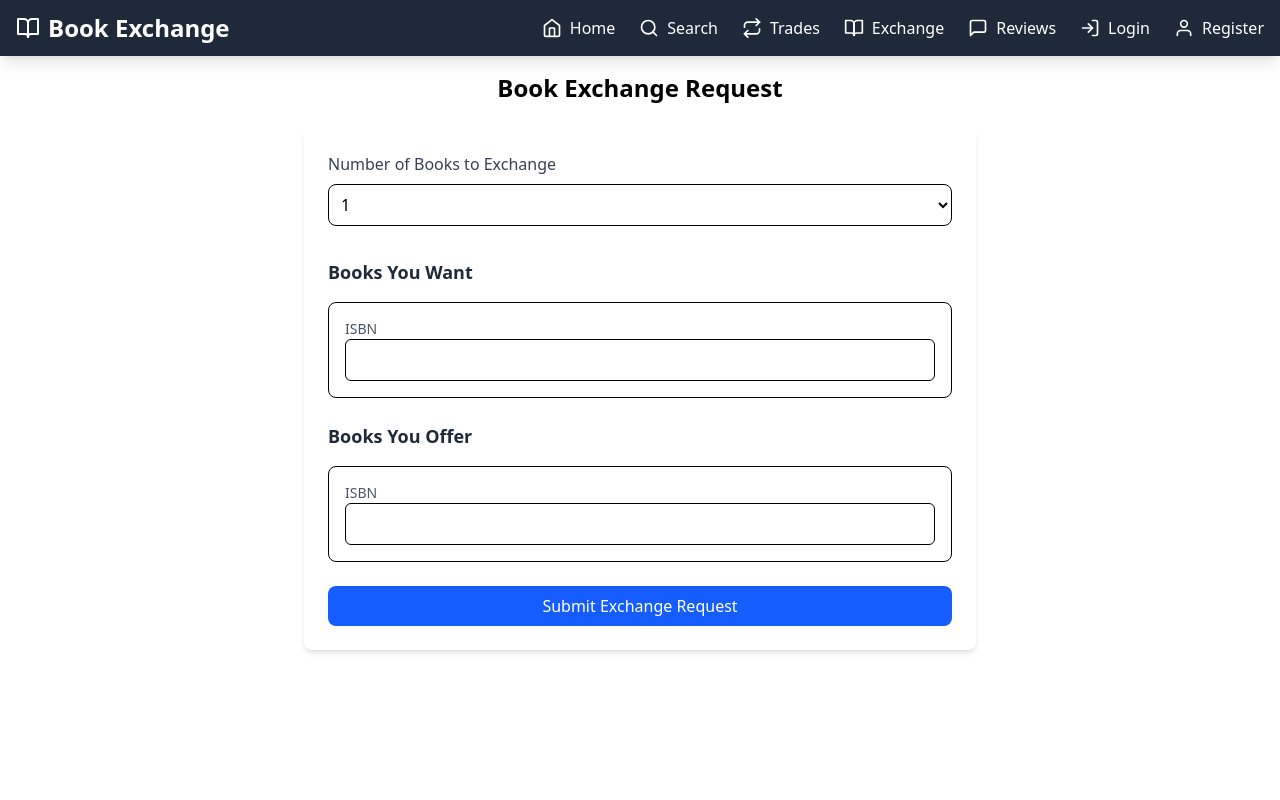
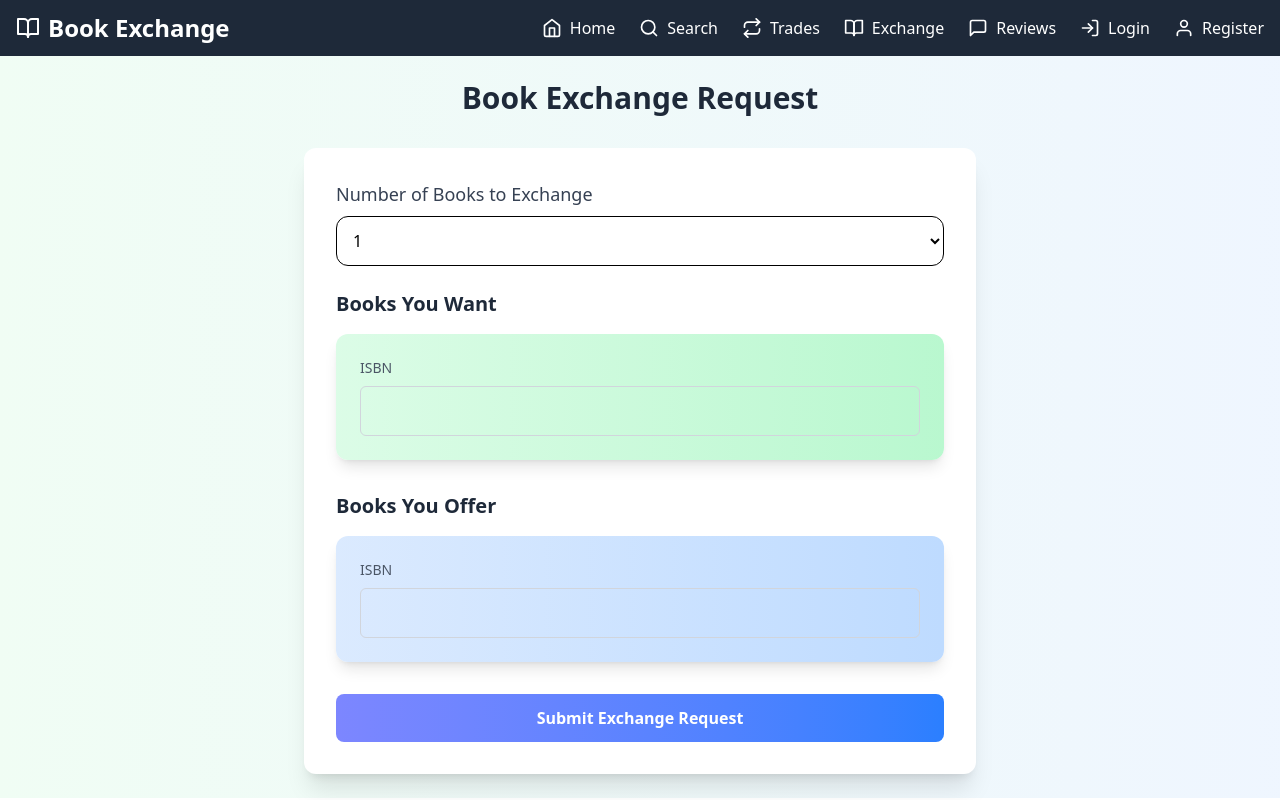
Before and after one commit to ananyathakur025/Book_Store_App, a React (Vite) app in the folder frontend/: page /exchange in a window 1280 px wide. Built offline with nearby package versions, Linux system fonts and the light colour scheme; the HTML template or start-up script is replaced by a standard one.

Commit message:
UI redesign

```diff
--- a/frontend/src/pages/BookExchange.jsx
+++ b/frontend/src/pages/BookExchange.jsx
@@ -43,16 +43,16 @@ const BookExchange = () => {
   };
 
   return (
-    <div className="container mx-auto p-4">
-      <h1 className="text-2xl font-bold mb-6 text-center">Book Exchange Request</h1>
-      <form onSubmit={handleSubmit} className="max-w-2xl mx-auto space-y-6">
-        <div className="bg-white p-6 rounded-lg shadow-md">
-          <div className="form-group">
-            <label className="block text-gray-700 mb-2">Number of Books to Exchange</label>
+    <div className="container mx-auto p-6 bg-gradient-to-r from-green-50 to-blue-50">
+      <h1 className="text-3xl font-bold mb-8 text-center text-gray-800">Book Exchange Request</h1>
+      <form onSubmit={handleSubmit} className="max-w-2xl mx-auto space-y-8">
+        <div className="bg-white p-8 rounded-xl shadow-xl">
+          <div className="form-group mb-6">
+            <label className="block text-lg font-medium text-gray-700 mb-2">Number of Books to Exchange</label>
             <select
               value={numBooks}
               onChange={handleNumBooksChange}
-              className="w-full p-2 border rounded-lg focus:ring-2 focus:ring-blue-500"
+              className="w-full p-3 border rounded-xl focus:ring-2 focus:ring-indigo-400 transition duration-200"
             >
               {[1, 2, 3, 4, 5].map((num) => (
                 <option key={num} value={num}>
@@ -62,39 +62,43 @@ const BookExchange = () => {
             </select>
           </div>
 
-          <div className="space-y-6 mt-8">
+          <div className="space-y-8">
+            {/* Wanted Books Section */}
             <div className="space-y-4">
-              <h2 className="text-lg font-semibold text-gray-800">Books You Want</h2>
+              <h2 className="text-xl font-semibold text-gray-800">Books You Want</h2>
               {wantedBooks.map((book, index) => (
-                <div key={index} className="space-y-2 border p-4 rounded-lg">
-                  <div>
-                    <label className="block text-sm font-medium text-gray-600">ISBN</label>
+                <div
+                  key={index}
+                  className="p-6 rounded-xl bg-gradient-to-r from-green-100 to-green-200 shadow-lg transform transition-all hover:scale-105"
+                >
+                  <label className="block text-sm font-medium text-gray-600 mb-2">ISBN</label>
                   <input
                     type="text"
                     value={book.isbn}
                     onChange={(e) => handleBookChange(setWantedBooks, index, "isbn", e.target.value)}
-                      className="w-full p-2 border rounded-md"
+                    className="w-full p-3 border border-gray-300 rounded-md focus:ring-2 focus:ring-green-400 transition duration-200"
                     required
                   />
-                  </div>
                 </div>
               ))}
             </div>
 
+            {/* Given Books Section */}
             <div className="space-y-4">
-              <h2 className="text-lg font-semibold text-gray-800">Books You Offer</h2>
+              <h2 className="text-xl font-semibold text-gray-800">Books You Offer</h2>
               {givenBooks.map((book, index) => (
-                <div key={index} className="space-y-2 border p-4 rounded-lg">
-                  <div>
-                    <label className="block text-sm font-medium text-gray-600">ISBN</label>
+                <div
+                  key={index}
+                  className="p-6 rounded-xl bg-gradient-to-r from-blue-100 to-blue-200 shadow-lg transform transition-all hover:scale-105"
+                >
+                  <label className="block text-sm font-medium text-gray-600 mb-2">ISBN</label>
                   <input
                     type="text"
                     value={book.isbn}
                     onChange={(e) => handleBookChange(setGivenBooks, index, "isbn", e.target.value)}
-                      className="w-full p-2 border rounded-md"
+                    className="w-full p-3 border border-gray-300 rounded-md focus:ring-2 focus:ring-blue-400 transition duration-200"
                     required
                   />
-                  </div>
                 </div>
               ))}
             </div>
@@ -102,14 +106,15 @@ const BookExchange = () => {
 
           <button
             type="submit"
-            className="w-full mt-6 bg-blue-600 hover:bg-blue-700 text-white font-medium py-2 px-4 rounded-lg transition-colors"
+            className="w-full mt-8 bg-gradient-to-r from-indigo-400 to-blue-500 hover:from-indigo-500 hover:to-blue-600 text-white font-semibold py-3 px-6 rounded-lg transition-all duration-300"
           >
             Submit Exchange Request
           </button>
 
+          {/* Success/Failure Message */}
           {message && (
             <div
-              className={`mt-4 p-3 rounded-lg text-center ${
+              className={`mt-6 p-4 rounded-lg text-center ${
                 message.includes("success") ? "bg-green-100 text-green-700" : "bg-red-100 text-red-700"
               }`}
             >
```
Lines whose indentation alone changed are shown as unchanged.
